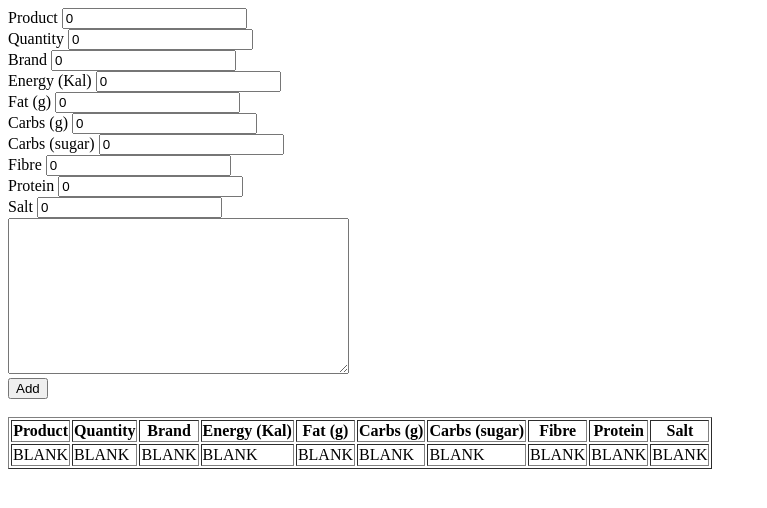
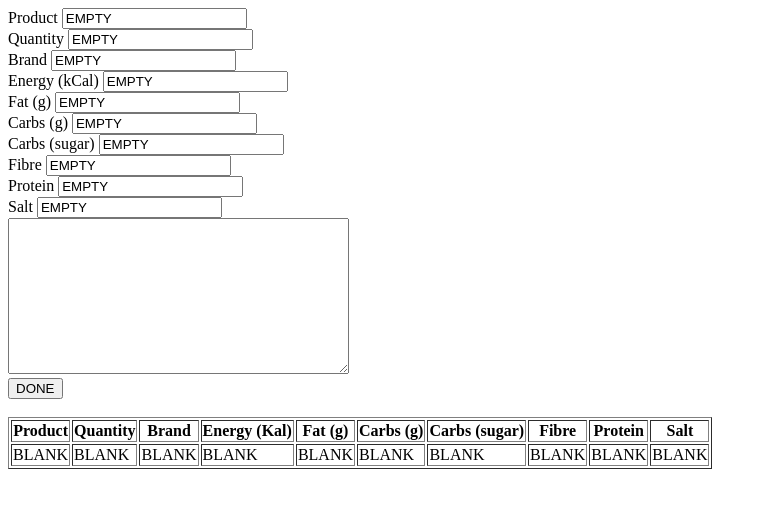
Before and after one commit to MaggotIISS/Andy, a website: page public/DataEntry.html in a window 1280 px wide. Shown: the whole page, without its empty margins (0-767 px from the left). Drawn offline with Linux system fonts and the light colour scheme.

Commit message:
0200319
Buttons

```diff
--- a/nbproject/private/private.xml
+++ b/nbproject/private/private.xml
@@ -3,7 +3,7 @@
     <editor-bookmarks xmlns="http://www.netbeans.org/ns/editor-bookmarks/2" lastBookmarkId="0"/>
     <open-files xmlns="http://www.netbeans.org/ns/projectui-open-files/2">
         <group>
-            <file>file:/C:/Users/Maggot/Documents/NetBeansProjects/Andy/source/W3Schools/links.txt</file>
+            <file>file:/C:/Users/Maggot/Documents/NetBeansProjects/Andy/public/DataEntry.html</file>
             <file>file:/C:/Users/Maggot/Documents/NetBeansProjects/Andy/public/DataView.html</file>
         </group>
     </open-files>
--- a/public/DataEntry.html
+++ b/public/DataEntry.html
@@ -9,20 +9,19 @@ and open the template in the editor.
     <title>Data Entry</title>
     <meta charset="UTF-8">
     <meta name="viewport" content="width=device-width, initial-scale=1.0">
-    <script id="FoodSelected" >eatFood();</script>
   </head>
   <body>
     <div>
-      Product <input type="text" name="Product" value="0"/><br>
-      Quantity <input type="text" name="Quantity" value="0"/><br>
-      Brand <input type="text" name="Brand" value="0"/><br>
-      Energy (Kal) <input type="text" name="Energy" value="0"/><br>
-      Fat (g) <input type="text" name="Fat (g)" value="0"/><br>
-      Carbs (g) <input type="text" name="Carbs" value="0"/><br>
-      Carbs (sugar) <input type="text" name="sugar" value="0"/><br>
-      Fibre <input type="text" name="Fibre" value="0"/><br>
-      Protein <input type="text" name="Protein" value="0"/><br>
-      Salt <input type="text" name="Salt" value="0"/><br>
+      Product <input type="text" name="Product" value="EMPTY"/><br>
+      Quantity <input type="text" name="Quantity" value="EMPTY"/><br>
+      Brand <input type="text" name="Brand" value="EMPTY"/><br>
+      Energy (kCal) <input type="text" name="Energy" value="EMPTY"/><br>
+      Fat (g) <input type="text" name="Fat (g)" value="EMPTY"/><br>
+      Carbs (g) <input type="text" name="Carbs" value="EMPTY"/><br>
+      Carbs (sugar) <input type="text" name="sugar" value="EMPTY"/><br>
+      Fibre <input type="text" name="Fibre" value="EMPTY"/><br>
+      Protein <input type="text" name="Protein" value="EMPTY"/><br>
+      Salt <input type="text" name="Salt" value="EMPTY"/><br>
     </div>
 
     <div id="Output">
@@ -30,7 +29,13 @@ and open the template in the editor.
     </div>
 
     <div>
-      <input type="submit" value="Add" /><br>
+      <script>
+        function done() {
+          //document.getElementById("ta").innerHTML += "calculating" + "\n";
+          this.window.alert("DONE");
+        };
+        </script>
+        <button text="Done" onclick="done()" type="button" value="Done" name="btn">DONE</button>
     </div>
 
     <div id="table">
```
Also changed, not shown: public/DataView.html (+4 -5 lines), 2 other files.
